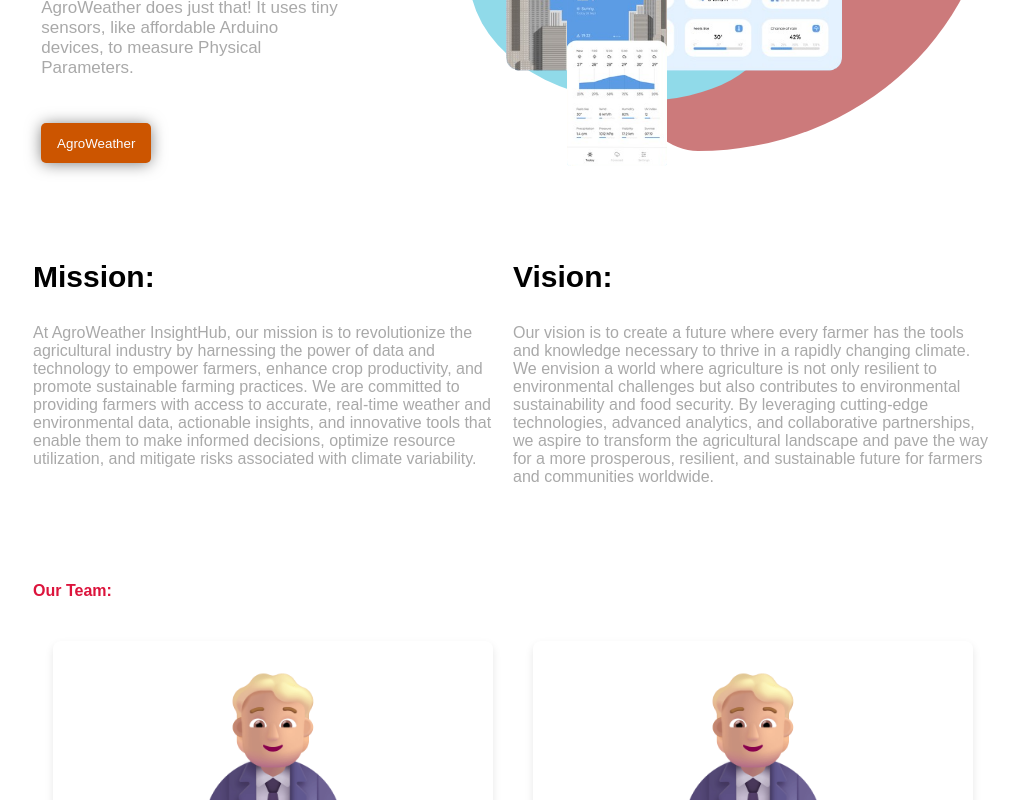
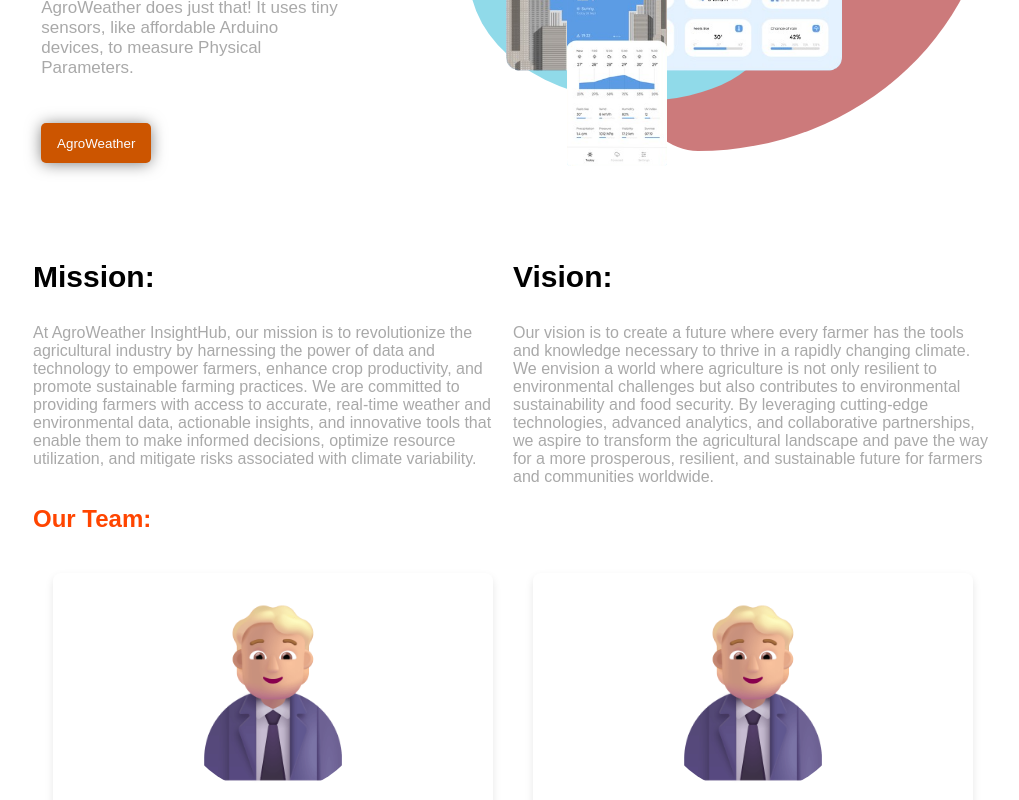
Before and after one commit to Kaaraj14/AgroWeather, a React (Vite) app: page / in a window 1280 px wide. Shown: the part 377-1177 px from the top of the page, without its empty margins (127-1146 px from the left). Built offline with nearby package versions, Linux system fonts and the light colour scheme; no server answers.

Commit message:
form updated

```diff
--- a/src/Pages/AboutUs.jsx
+++ b/src/Pages/AboutUs.jsx
@@ -62,7 +62,7 @@
         </div>
       </div>
       <div className={styles.teams}>
-        <h4>Our Team:</h4>
+        <h2>Our Team:</h2>
       </div>
 
       <div className={styles.teams}>
--- a/src/Pages/AboutUs.module.css
+++ b/src/Pages/AboutUs.module.css
@@ -43,6 +43,9 @@
   }
   .icontent{
     width:70%;
+  }
+  .teams h2{
+    color :orangered;
   }
   .af{
     margin :20% auto 0 auto;
--- a/src/components/Form.jsx
+++ b/src/components/Form.jsx
@@ -21,6 +21,13 @@
   const handleSubmit = (e) => {
     e.preventDefault();
     console.log(formData);
+    setFormData({
+      Name: "",
+      ContactNo: "",
+      email: "",
+      Subject: "",
+      Message: ""
+    })
 
 
   };
```
